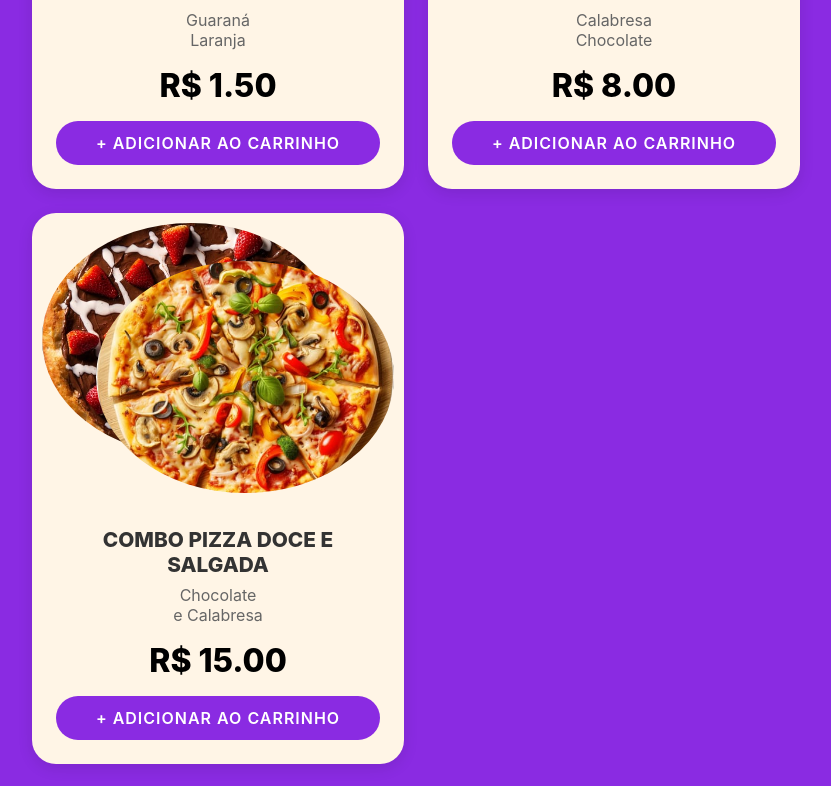
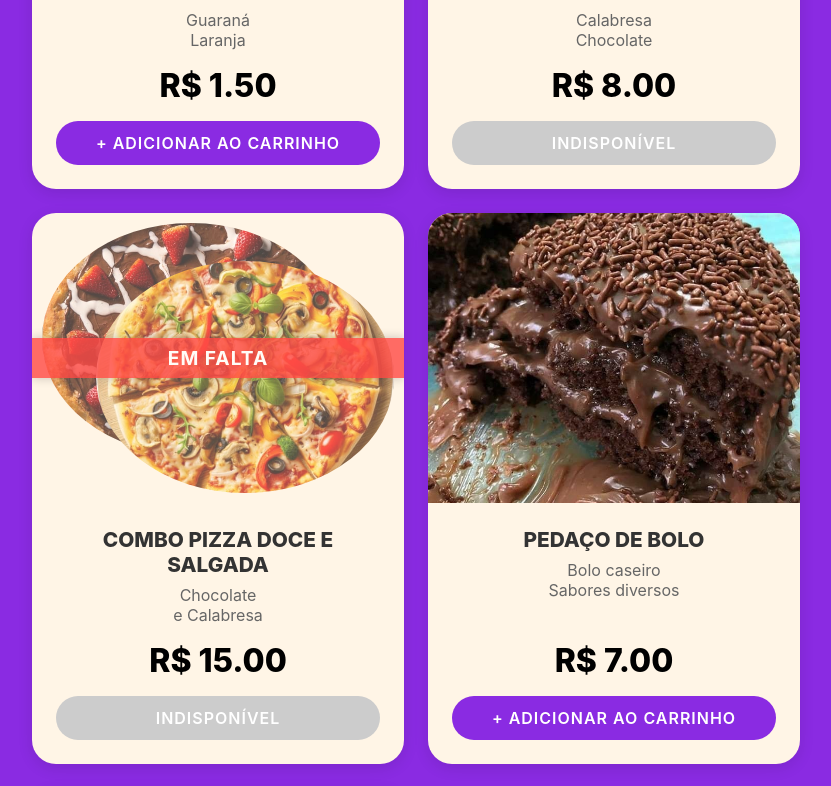
Before and after one commit to GustavoAlmeidaPuff/schoolstore, a React (Create React App) app: page / in a window 1280 px wide. Shown: the part 700-1486 px from the top of the page, without its empty margins (224-1055 px from the left). Built offline with nearby package versions, Linux system fonts and the light colour scheme.

Commit message:
Adiciona lógica e estilo para produtos em falta no componente Menu, incluindo rótulo de "EM FALTA" e desabilitação do botão "Adicionar ao Carrinho" para itens indisponíveis.

```diff
--- a/src/components/Menu.css
+++ b/src/components/Menu.css
@@ -231,3 +231,45 @@
     font-size: 3.5rem;
   }
 }
+
+.out-of-stock .product-image-container {
+  opacity: 0.7;
+  position: relative;
+}
+
+.out-of-stock-label {
+  position: absolute;
+  top: 50%;
+  left: 0;
+  right: 0;
+  transform: translateY(-50%);
+  background-color: rgba(255, 0, 0, 0.8);
+  color: white;
+  padding: 0.5rem;
+  text-align: center;
+  font-weight: 700;
+  font-size: 1.2rem;
+  letter-spacing: 1px;
+  z-index: 5;
+  box-shadow: 0 0 10px rgba(0, 0, 0, 0.3);
+}
+
+.out-of-stock .add-to-cart-button {
+  background-color: #ccc;
+  cursor: not-allowed;
+}
+
+.out-of-stock .add-to-cart-button:hover {
+  background-color: #ccc;
+  transform: none;
+}
+
+.add-to-cart-button:disabled {
+  background-color: #ccc;
+  cursor: not-allowed;
+}
+
+.add-to-cart-button:disabled:hover {
+  background-color: #ccc;
+  transform: none;
+}
--- a/src/components/Menu.js
+++ b/src/components/Menu.js
@@ -8,7 +8,8 @@ const products = [
     description: 'Guaraná\nLaranja',
     price: 1.50,
     category: 'Bebidas',
-    image: '/images/suco-laranja.png'
+    image: '/images/suco-laranja.png',
+    outOfStock: false
   },
   {
     id: 2,
@@ -17,7 +18,8 @@ const products = [
     price: 8.00,
     category: 'Lanches',
     images: ['/images/pizza-s.jpg', '/images/pizza-d.jpg'],
-    imageType: 'sideBySide'
+    imageType: 'sideBySide',
+    outOfStock: true
   },
   {
     id: 3,
@@ -26,7 +28,26 @@ const products = [
     price: 15.00,
     category: 'Combos',
     images: ['/images/pizza-d.jpg', '/images/pizza-s.jpg'],
-    imageType: 'overlapping'
+    imageType: 'overlapping',
+    outOfStock: true
+  },
+  {
+    id: 4,
+    name: 'PEDAÇO DE BOLO',
+    description: 'Bolo caseiro\nSabores diversos',
+    price: 7.00,
+    category: 'Lanches',
+    image: '/images/bolo.png',
+    outOfStock: false
+  },
+  {
+    id: 5,
+    name: 'MISTO QUENTE',
+    description: 'Pão, presunto, queijo\ne manteiga',
+    price: 4.50,
+    category: 'Lanches',
+    image: '/images/torrada.png',
+    outOfStock: false
   }
 ];
 
@@ -83,6 +104,12 @@ const Menu = ({ addToCart }) => {
     }
   };
 
+  const handleAddToCart = (product) => {
+    if (!product.outOfStock) {
+      addToCart(product);
+    }
+  };
+
   return (
     <div className="menu">
       <div className="menu-header">
@@ -106,9 +133,10 @@ const Menu = ({ addToCart }) => {
 
       <div className={`products-grid ${isSingleProduct ? 'single-product' : ''}`}>
         {filteredProducts.map(product => (
-          <div key={product.id} className="product-card">
+          <div key={product.id} className={`product-card ${product.outOfStock ? 'out-of-stock' : ''}`}>
             <div className="product-image-container">
               {renderProductImage(product)}
+              {product.outOfStock && <div className="out-of-stock-label">EM FALTA</div>}
             </div>
             <div className="product-info">
               <h3 className="product-name">{product.name}</h3>
@@ -116,9 +144,10 @@ const Menu = ({ addToCart }) => {
               <div className="product-price">R$ {product.price.toFixed(2)}</div>
               <button
                 className="add-to-cart-button"
-                onClick={() => addToCart(product)}
+                onClick={() => handleAddToCart(product)}
+                disabled={product.outOfStock}
               >
-                + Adicionar ao Carrinho
+                {product.outOfStock ? 'Indisponível' : '+ Adicionar ao Carrinho'}
               </button>
             </div>
           </div>
```
Also changed, not shown: public/images/bolo.png (added), public/images/torrada.png (added).
